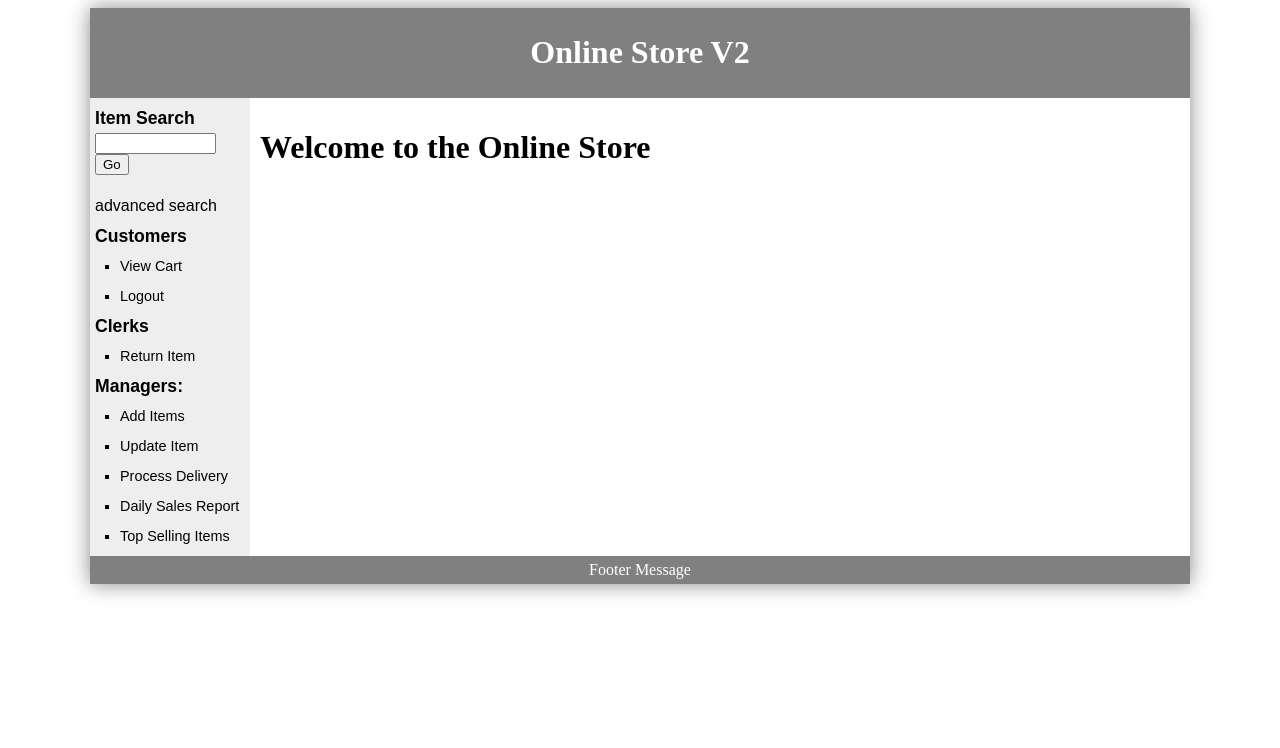
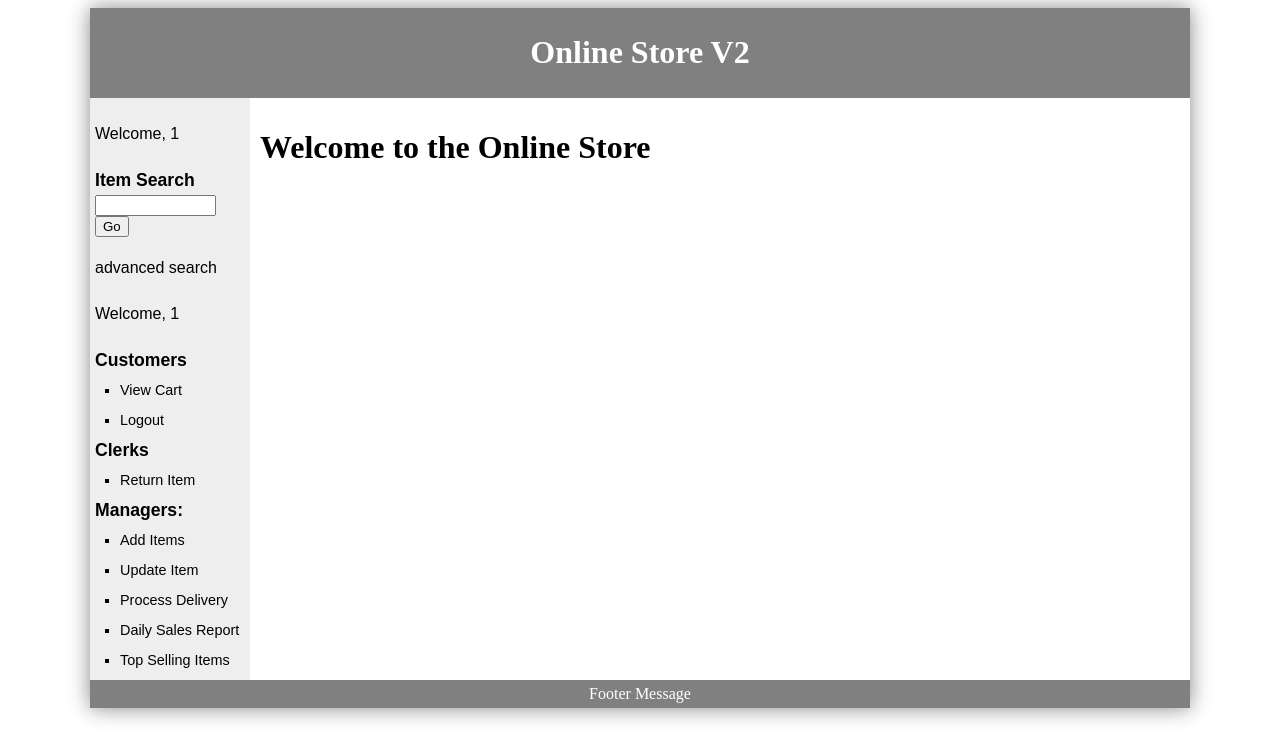
Before and after one commit to gminaker/databases, a PHP site: page / in a window 1280 px wide. Shown: the top 748 px of the page. Run offline with PHP 8.4, Linux system fonts and the light colour scheme; a user stored in the database is signed in.

Commit message:
username shows at top of screen when logged in.

```diff
--- a/css/default.css
+++ b/css/default.css
@@ -72,7 +72,7 @@ h2 {
 	font-size: 0.9em;
 }
 
-#content {
+#content{
     width:auto;
     float:left;
     padding:10px;
--- a/index.php
+++ b/index.php
@@ -68,7 +68,7 @@ function displayErrors(){
 		<script src="js/jquery-ui-1.11.2/jquery-ui.min.js"></script>
 		<script src="js/datepicker.js"></script>
 
-		<title>Online Store V1</title>
+		<title>Online Store V2</title>
 
 		<!--  A stylesheet to modify colours, fonts, etc. -->
 	    <link href="css/default.css" rel="stylesheet" type="text/css">
@@ -77,9 +77,15 @@ function displayErrors(){
 	<body>
 		<div id="container">
 		<div id="header">
+
 		<h1>Online Store V2</h1>
 		</div>
 		<div id="nav">
+			<?php
+			if(isset($_SESSION['user_id'])){
+			?>
+				<p>Welcome, <?php print $_SESSION['user_id']; ?></p>
+			<?php } ?>
 			<h2>Item Search</h2>
 			<form name="item_search" method="post" action="?page=advanced_search">
 		    <input type="hidden" name="search_type" value="quick">
@@ -90,7 +96,7 @@ function displayErrors(){
 		<?php
 		if(isset($_SESSION['user_id'])){
 			?>
-
+				<p>Welcome, <?php print $_SESSION['user_id']; ?></p>
 				<h2>Customers</h2>
 				<ul>
 				<li><a href="?page=view_cart">View Cart</a></li>
```
